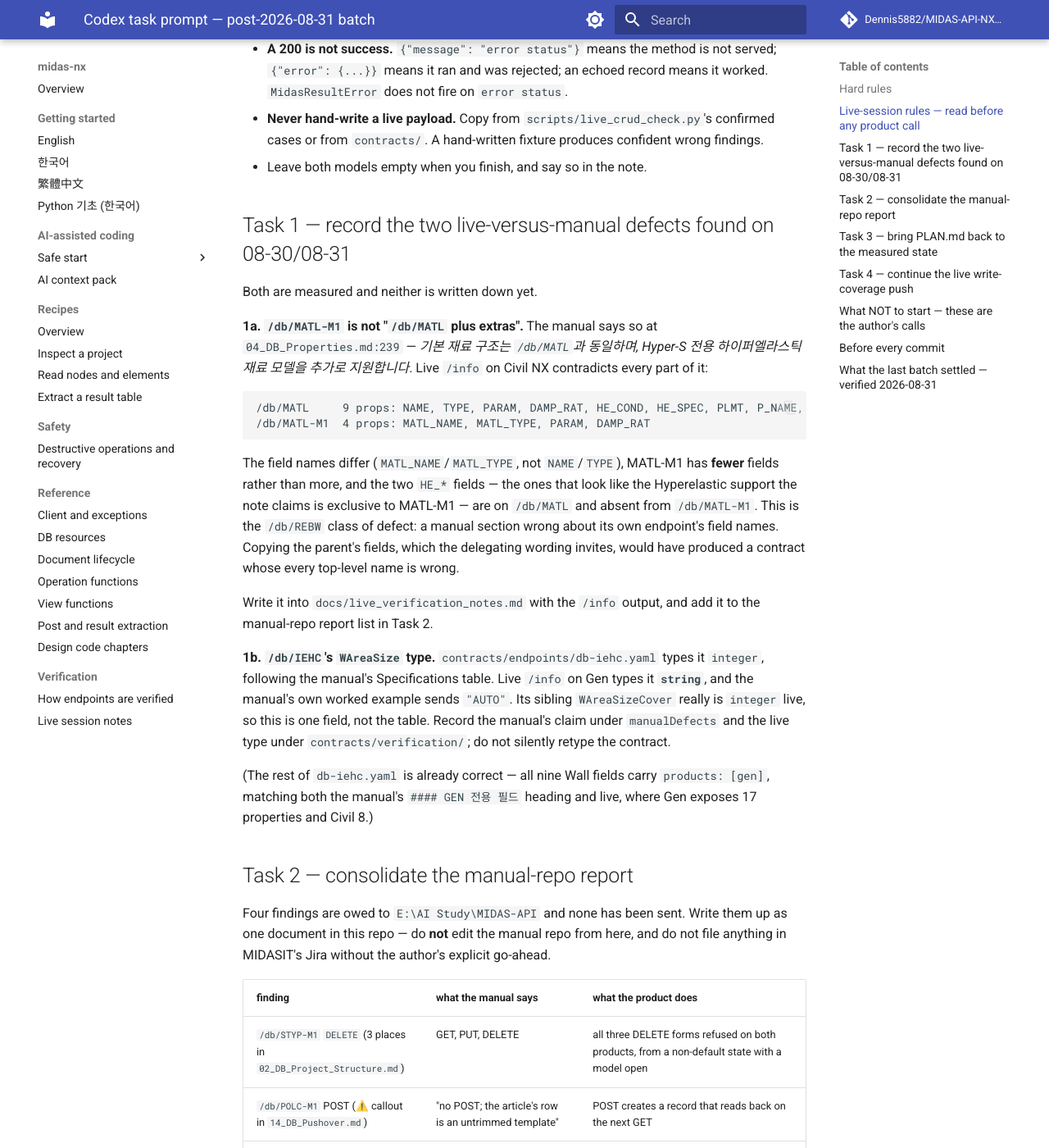
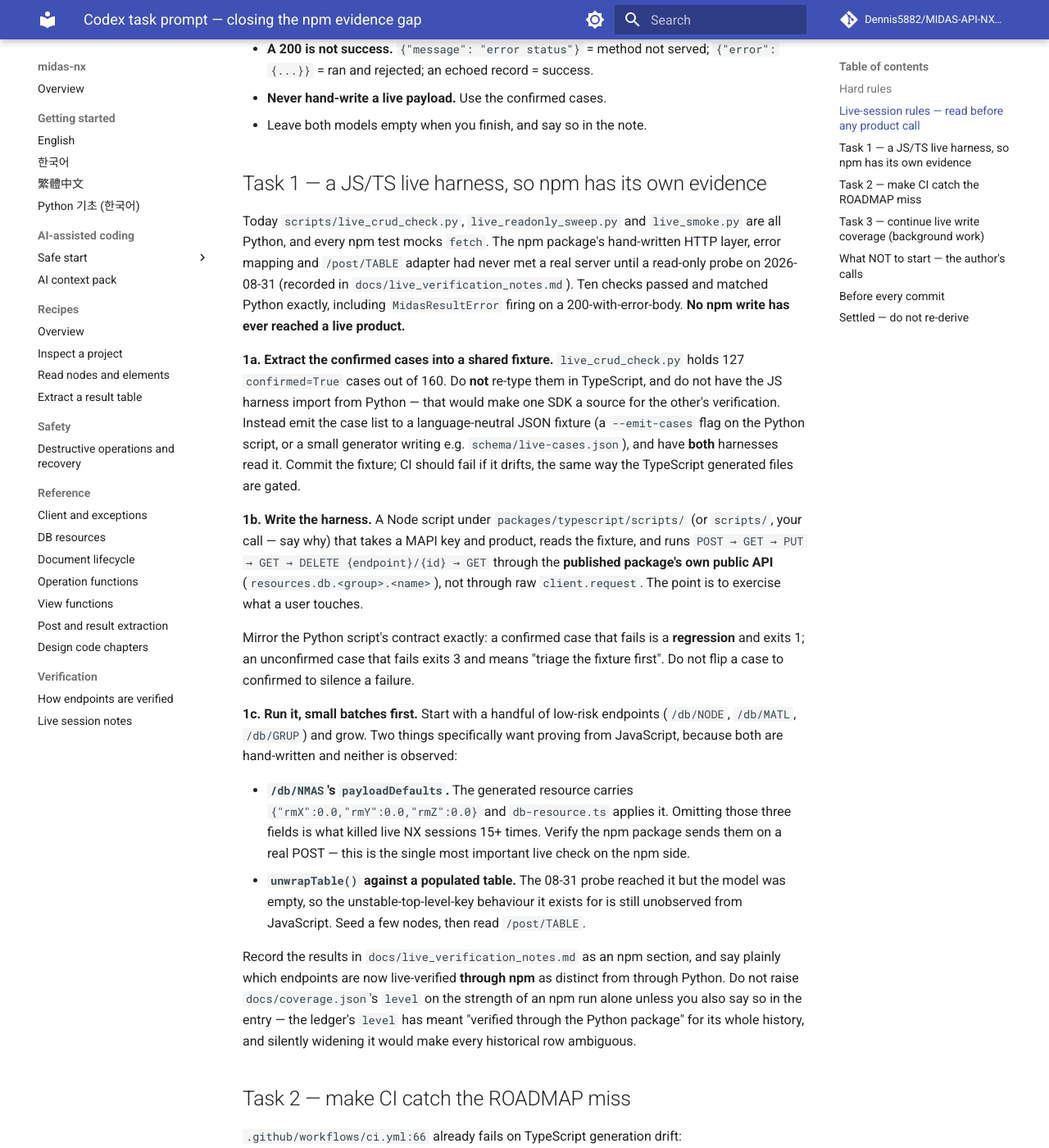
Before and after one commit to Dennis5882/MIDAS-API-NX-SDK, an MkDocs documentation site: the page built from docs/codex_handoff_prompt.md, in a window 1280 px wide and 1400 px high, scrolled down 1372 px. Shown: the whole window at 82% size. Built offline with MkDocs 1.6.1 and Material for MkDocs 9.7.7, drawn with Linux system fonts in a browser that asks for light colours; comment, search, counter and statistics services are not loaded; some of the changed text lies outside the part shown.

Commit message:
docs(contracts): point the next batch at the npm evidence gap
The previous edition's four tasks are done, and the contract-shape queue behind
them is blocked on four author decisions, so a straight continuation would put
an agent on open-ended live coverage by default. That is not the most valuable
thing available.

The two packages are at exact parity in code - 304 endpoint resources each,
zero difference either way, both published at 2.7.1. What differs is evidence:
165 endpoints are live-write-verified through the Python package and none
through npm, and until 2026-08-31 the npm package had never contacted a MIDAS
NX server at all. A read-only probe that day matched Python exactly, including
MidasResultError firing on a 200-with-error-body, but no npm write has ever
reached a live product. That gap is what stands between the npm package and
being recommended to other people.

Task 1 is therefore a JS/TS live harness, with the confirmed cases extracted to
a language-neutral JSON fixture both harnesses read - re-typing them in
TypeScript or importing the Python list would make one SDK a source for the
other's verification. It names the two hand-written paths that most need
observing from JavaScript: /db/NMAS's payloadDefaults, whose omission killed
live sessions 15+ times, and unwrapTable against a populated table, which the
08-31 probe reached but could not exercise on an empty model.

Task 2 adds the CI gate for ROADMAP.md drift. The file is generated from
coverage.json and has no gate, unlike the TypeScript generated files, which is
why two coverage commits in two days shipped stale counts.

Co-Authored-By: Claude Opus 5 <noreply@anthropic.com>

````diff
--- a/docs/codex_handoff_prompt.md
+++ b/docs/codex_handoff_prompt.md
@@ -1,11 +1,15 @@
-# Codex task prompt — post-2026-08-31 batch
+# Codex task prompt — closing the npm evidence gap
 
-Rewritten 2026-08-31 at `54a6050`. The previous edition's four tasks are done or
-correctly refused; see "What the last batch settled" at the end. Paste the
-section below into Codex.
+Rewritten 2026-08-31 at `98eb98d`. The previous edition's four tasks are all
+done (`9b8111f`, `2405496`, `b690b16`, `9ea3b21`). Paste the section below.
 
-The contract-shape queue is genuinely blocked on four author decisions, listed
-at the bottom. This batch is the work that does not touch them.
+**Why this batch looks different.** The two packages are at exact parity in
+code — 304 endpoint resources each, zero difference in either direction, both
+published at 2.7.1. The only real difference between them is **evidence**: 165
+endpoints are live-write-verified through the Python package and **zero**
+through npm. Until 2026-08-31 the npm package had never spoken to a MIDAS NX
+server at all. That gap, not the contract backlog, is what stands between the
+npm package and being recommended to other people, so it comes first.
 
 ---
 
@@ -21,156 +25,127 @@ prompt and those disagree, they win.
    (`E:\AI Study\MIDAS-API`, `docs/manual/*.md`),
    `docs/live_verification_notes.md`, and live `/info/{endpoint}` introspection.
 2. **Do not guess.** `unverified` is a correct answer; an invented one is not.
-3. **`documentedOptional` (a claim about the docs) and `safeToOmit` (a claim
-   about the product) are separate booleans.** `/db/NMAS` is the endpoint where
-   believing the manual ends a live NX session.
-4. **Where the manual and the product disagree, record both separately** — the
-   manual's claim under `manualDefects`, the product's behaviour under
-   `contracts/verification/`. Never collapse them.
+3. **`documentedOptional` (docs) and `safeToOmit` (product) are separate
+   booleans.** `/db/NMAS` is where believing the manual ends a live NX session.
+4. **Manual and product disagree → record both separately**, the manual's claim
+   under `manualDefects`, the product's under `contracts/verification/`.
 5. **A parity failure is an SDK defect, never a reason to edit a contract.**
 6. **Never hand-edit `contracts/drafts/` or `packages/typescript/src/generated/*`.**
    Drafts are git-ignored build output; if a draft is wrong, fix the extractor.
-7. **`ROADMAP.md` is generated from `docs/coverage.json`.** Any commit that
-   touches coverage reruns `python scripts/gen_roadmap.py` in the same commit.
-   The 08-31 pass missed this and shipped stale counts.
+7. **`ROADMAP.md` is generated from `docs/coverage.json`.** Rerun
+   `python scripts/gen_roadmap.py` in the same commit that touches coverage.
+   This was missed twice in two days; Task 2 makes CI catch it.
 8. **Do not release.** The author picks the version; both registries move
-   together. `scripts/` and `docs/` ship in neither package.
+   together.
 
 ## Live-session rules — read before any product call
 
-The author's Gen NX and Civil NX sessions are reachable and the last pass used
-them correctly. Keep it that way.
-
-- **Ask the author before the first product call of a session**, and confirm
-  both documents are empty. Verify it yourself with `GET /db/NODE` and
-  `GET /db/ELEM` — an empty model answers `{"message": ""}`.
-- **`/doc/NEW` discards unsaved work and has crashed Gen NX** when a large real
-  model was open. Never call it without the author confirming the document does
-  not matter.
+- **Ask the author before the first product call of a session** and confirm both
+  documents are empty. Verify with `GET /db/NODE` and `GET /db/ELEM` — an empty
+  model answers `{"message": ""}`.
+- **`/doc/NEW` discards unsaved work and has crashed Gen NX.** Never call it
+  without the author confirming the document does not matter.
 - **Delete every test record by its own id** (`DELETE {endpoint}/{id}`).
   `DELETE {endpoint}` with an ID-keyed `Assign` body empties the whole table.
-- **A 200 is not success.** `{"message": "error status"}` means the method is
-  not served; `{"error": {...}}` means it ran and was rejected; an echoed record
-  means it worked. `MidasResultError` does not fire on `error status`.
-- **Never hand-write a live payload.** Copy from `scripts/live_crud_check.py`'s
-  confirmed cases or from `contracts/`. A hand-written fixture produces
-  confident wrong findings.
+- **A 200 is not success.** `{"message": "error status"}` = method not served;
+  `{"error": {...}}` = ran and rejected; an echoed record = success.
+- **Never hand-write a live payload.** Use the confirmed cases.
 - Leave both models empty when you finish, and say so in the note.
 
-## Task 1 — record the two live-versus-manual defects found on 08-30/08-31
+## Task 1 — a JS/TS live harness, so npm has its own evidence
 
-Both are measured and neither is written down yet.
+Today `scripts/live_crud_check.py`, `live_readonly_sweep.py` and
+`live_smoke.py` are all Python, and every npm test mocks `fetch`. The npm
+package's hand-written HTTP layer, error mapping and `/post/TABLE` adapter had
+never met a real server until a read-only probe on 2026-08-31 (recorded in
+`docs/live_verification_notes.md`). Ten checks passed and matched Python
+exactly, including `MidasResultError` firing on a 200-with-error-body. **No npm
+write has ever reached a live product.**
 
-**1a. `/db/MATL-M1` is not "`/db/MATL` plus extras".** The manual says so at
-`04_DB_Properties.md:239` — *기본 재료 구조는 `/db/MATL`과 동일하며, Hyper-S 전용
-하이퍼엘라스틱 재료 모델을 추가로 지원합니다*. Live `/info` on Civil NX
-contradicts every part of it:
+**1a. Extract the confirmed cases into a shared fixture.** `live_crud_check.py`
+holds 127 `confirmed=True` cases out of 160. Do **not** re-type them in
+TypeScript, and do not have the JS harness import from Python — that would make
+one SDK a source for the other's verification. Instead emit the case list to a
+language-neutral JSON fixture (a `--emit-cases` flag on the Python script, or a
+small generator writing e.g. `schema/live-cases.json`), and have **both**
+harnesses read it. Commit the fixture; CI should fail if it drifts, the same way
+the TypeScript generated files are gated.
 
-```text
-/db/MATL     9 props: NAME, TYPE, PARAM, DAMP_RAT, HE_COND, HE_SPEC, PLMT, P_NAME, bMASS_DENS
-/db/MATL-M1  4 props: MATL_NAME, MATL_TYPE, PARAM, DAMP_RAT
+**1b. Write the harness.** A Node script under `packages/typescript/scripts/`
+(or `scripts/`, your call — say why) that takes a MAPI key and product, reads
+the fixture, and runs `POST → GET → PUT → GET → DELETE {endpoint}/{id} → GET`
+through the **published package's own public API** (`resources.db.<group>.<name>`),
+not through raw `client.request`. The point is to exercise what a user touches.
+
+Mirror the Python script's contract exactly: a confirmed case that fails is a
+**regression** and exits 1; an unconfirmed case that fails exits 3 and means
+"triage the fixture first". Do not flip a case to confirmed to silence a
+failure.
+
+**1c. Run it, small batches first.** Start with a handful of low-risk endpoints
+(`/db/NODE`, `/db/MATL`, `/db/GRUP`) and grow. Two things specifically want
+proving from JavaScript, because both are hand-written and neither is observed:
+
+- **`/db/NMAS`'s `payloadDefaults`.** The generated resource carries
+  `{"rmX":0.0,"rmY":0.0,"rmZ":0.0}` and `db-resource.ts` applies it. Omitting
+  those three fields is what killed live NX sessions 15+ times. Verify the npm
+  package sends them on a real POST — this is the single most important live
+  check on the npm side.
+- **`unwrapTable()` against a populated table.** The 08-31 probe reached it but
+  the model was empty, so the unstable-top-level-key behaviour it exists for is
+  still unobserved from JavaScript. Seed a few nodes, then read `/post/TABLE`.
+
+Record the results in `docs/live_verification_notes.md` as an npm section, and
+say plainly which endpoints are now live-verified **through npm** as distinct
+from through Python. Do not raise `docs/coverage.json`'s `level` on the strength
+of an npm run alone unless you also say so in the entry — the ledger's `level`
+has meant "verified through the Python package" for its whole history, and
+silently widening it would make every historical row ambiguous.
+
+## Task 2 — make CI catch the ROADMAP miss
+
+`.github/workflows/ci.yml:66` already fails on TypeScript generation drift:
+
+```yaml
+- name: Fail if generated TypeScript files drifted
+  run: git diff --exit-code -- schema/typescript-resources.json schema/typescript-coverage.json packages/typescript/src/generated
 ```
 
-The field names differ (`MATL_NAME`/`MATL_TYPE`, not `NAME`/`TYPE`), MATL-M1 has
-**fewer** fields rather than more, and the two `HE_*` fields — the ones that
-look like the Hyperelastic support the note claims is exclusive to MATL-M1 —
-are on `/db/MATL` and absent from `/db/MATL-M1`. This is the `/db/REBW` class of
-defect: a manual section wrong about its own endpoint's field names. Copying the
-parent's fields, which the delegating wording invites, would have produced a
-contract whose every top-level name is wrong.
+`ROADMAP.md` is generated the same way and has no such gate, which is why two
+coverage commits in two days shipped stale counts. Add the symmetric step: run
+`python scripts/gen_roadmap.py`, then `git diff --exit-code -- ROADMAP.md`.
 
-Write it into `docs/live_verification_notes.md` with the `/info` output, and add
-it to the manual-repo report list in Task 2.
+## Task 3 — continue live write coverage (background work)
 
-**1b. `/db/IEHC`'s `WAreaSize` type.** `contracts/endpoints/db-iehc.yaml` types
-it `integer`, following the manual's Specifications table. Live `/info` on Gen
-types it **`string`**, and the manual's own worked example sends `"AUTO"`. Its
-sibling `WAreaSizeCover` really is `integer` live, so this is one field, not the
-table. Record the manual's claim under `manualDefects` and the live type under
-`contracts/verification/`; do not silently retype the contract.
+234 of 399 endpoints are `read`-level only. A read shows the route exists and
+parses; every field-name, enum and default defect found so far was invisible to
+one. This is open-ended by design — do it in batches between the tasks above,
+not as a push to finish.
 
-(The rest of `db-iehc.yaml` is already correct — all nine Wall fields carry
-`products: [gen]`, matching both the manual's `#### GEN 전용 필드` heading and
-live, where Gen exposes 17 properties and Civil 8.)
+Method: take the payload from a confirmed case or its contract, run the full
+round trip on an empty scratch model, record it, set `level` and rerun
+`gen_roadmap.py` in the same commit. A failure is a finding, not a blocked task
+— `"Wrong Field"` usually means a bad **value**, so vary the enum value before
+varying the fields, and record what you tried.
 
-## Task 2 — consolidate the manual-repo report
+Known-unresolved and worth a fresh attempt: `/db/SDIS`'s LRB branch,
+`/db/WVLD` on Civil (suspected module gate), `/db/NLLP`.
 
-Four findings are owed to `E:\AI Study\MIDAS-API` and none has been sent. Write
-them up as one document in this repo — do **not** edit the manual repo from
-here, and do not file anything in MIDASIT's Jira without the author's explicit
-go-ahead.
+## What NOT to start — the author's calls
 
-| finding | what the manual says | what the product does |
-| --- | --- | --- |
-| `/db/STYP-M1` `DELETE` (3 places in `02_DB_Project_Structure.md`) | GET, PUT, DELETE | all three DELETE forms refused on both products, from a non-default state with a model open |
-| `/db/POLC-M1` POST (⚠️ callout in `14_DB_Pushover.md`) | "no POST; the article's row is an untrimmed template" | POST creates a record that reads back on the next GET |
-| `/db/MATL-M1` structure (`04_DB_Properties.md:239`) | same structure as `/db/MATL`, plus Hyperelastic | different field names, fewer fields, `HE_*` on the parent instead |
-| `/db/IEHC` `WAreaSize` | Integer | `string` live; the chapter's own example sends `"AUTO"` |
+Four decisions block the contract-shape queue. Each has a written proposal in
+`docs/contract_migration_brief.md`. Bring questions, not implementations.
 
-Two of these originate in MIDASIT's official articles rather than the manual
-repo's transcription (`/db/STYP-M1`'s `activeMethods`, `/db/MATL-M1`'s note).
-Say which is which — the manual repo can fix its own text, but only MIDASIT can
-fix theirs.
+- **D1 — non-literal defaults** (`System`, `Auto`). Blocks `/db/STYP-M1`, whose
+  draft is otherwise complete, plus ~14 others. Proposal: a
+  `documentedDefaultNote`, mirroring the existing `enumNote`.
+- **D2 — requiredness unstated.** Blocks `db-mvctch` (76) and `db-wvld` (54).
+- **D3 — conditional variant schema.** 155 unmerged tables, 57 expressible.
+- **D4 — scalar `Argument`.** Nine `/doc/*` endpoints.
 
-## Task 3 — bring `PLAN.md` back to the measured state
-
-`CLAUDE.md` requires §2's status table and §4's milestone table to match the
-tree, and they do not. Measure, do not copy these:
-
-| PLAN.md says | measured 2026-08-31 |
-| --- | --- |
-| 845 Python tests | 863 |
-| 279 endpoint contracts, 2,162 fields, 104 drafts | 283, 2,228, 100 |
-| write coverage 162/399 | 165/399 (read 234) |
-
-Update the "Last updated" line in the same commit. `PLAN.md` goes stale fast —
-it spent three releases listing shipped work as pending — so verify each row
-against the tree rather than adjusting the numbers you find.
-
-## Task 4 — continue the live write-coverage push
-
-This is the largest body of available work and it needs no schema decision. 234
-of 399 endpoints are verified at `read` level only, and a read proves far less
-than a round trip: it shows the route exists and parses, while every
-field-name, enum and default defect found so far was invisible to reads.
-
-Read `docs/live_verification_notes.md`'s existing batches for the established
-method, then work in small batches. For each endpoint:
-
-1. Take the payload from `scripts/live_crud_check.py`'s confirmed cases or from
-   its contract. Never hand-write one.
-2. `POST -> GET -> PUT -> GET -> DELETE {endpoint}/{id} -> GET`, on an empty
-   scratch model, following the live-session rules above.
-3. Record the result in `docs/live_verification_notes.md` **and** set
-   `docs/coverage.json`'s `level` to `"write"` with the build baseline — then
-   rerun `gen_roadmap.py` in the same commit.
-4. A failure is a finding, not a blocked task. `"Wrong Field"` from a `/db/*`
-   write usually means a bad **value**, not a bad field name — vary the enum
-   value before varying the fields. Record what you tried.
-
-Three known-unresolved write paths are worth a fresh attempt with this method,
-and all three are already documented as unresolved rather than assumed broken:
-`/db/SDIS`'s LRB and NRB branches, `/db/WVLD` on Civil (suspected module gate,
-not payload spelling), and `/db/NLLP`.
-
-## What NOT to start — these are the author's calls
-
-All four block contract-shape work and none may be decided by an agent. Each
-has a proposal in `docs/contract_migration_brief.md`; bring questions, not
-implementations.
-
-- **D1 — non-literal defaults** (`System`, `Auto`, `ADD, REPLACE`). Blocks
-  `/db/STYP-M1`, whose draft is otherwise complete and correct, plus ~14 others.
-  Proposal: a `documentedDefaultNote`, mirroring the existing `enumNote`.
-- **D2 — requiredness unstated.** Blocks `db-mvctch` (76 notes) and `db-wvld`
-  (54). `requirement` has no value for "the manual does not say", and inventing
-  `optional` for a blank column is the `documentedOptional`/`safeToOmit`
-  conflation the schema exists to prevent.
-- **D3 — conditional variant schema.** 155 unmerged tables; 57 become
-  expressible. Proposal: give `variant.when` the shape field-level
-  `appliesWhen` already has, and add `in` to both.
-- **D4 — scalar `Argument`.** Nine `/doc/*` endpoints whose whole argument is a
-  string, not an object with fields.
+Also the author's, not yours: **sending `docs/manual_repo_report_2026-08-31.md`**
+anywhere. It is a hand-off document. Do not edit the manual repo from here and
+do not file anything in MIDASIT's Jira without an explicit go-ahead.
 
 Also out of scope: Stage 4 (Python generated from contracts), and any release.
 
@@ -186,35 +161,25 @@ cd packages/typescript && npm run generate && npm run typecheck && npm test
 git status --short                     # generation drift must be empty
 ```
 
-Commit messages: imperative subject, body explaining *why*; match `git log`.
-One task per commit.
+Commit messages: imperative subject, body explaining *why*. One task per commit.
 
 ---
 
-## What the last batch settled — verified 2026-08-31
+## Settled — do not re-derive
 
-Kept so the same ground is not re-covered.
-
-- **`/db/STYP-M1` numbering** — fixed. The draft now nests all four
-  `MASS_CONTROL` members, with the correct enums (`[CENTROID, OFFSET]`,
-  `[XYZ, XY, Z]`) and a boolean `appliesWhen`. Only D1 blocks promotion.
+- **`/db/STYP-M1` numbering, enums, boolean condition** — fixed; only D1 blocks
+  promotion.
 - **Shadow gate** — widened past `/db/*` to `/DESIGN/*`.
-- **Variant measurement** — the counter is reproducible now: 253 supplementary
-  tables, of which 155 unmerged, split 4 / 53 / 98 by selector evidence, with
-  per-table detail from `--report`. This is what D3 will be decided on.
-- **Missing Default columns** — recorded once under `extraction.missingColumns`;
-  four contracts promoted (SDHY, SDVE, SDVI, NLLP). The four not promoted were
-  correctly refused: SDIS and SDST are variant-blocked, MVCTch and WVLD are
-  Required-blocked.
+- **Variant measurement** — reproducible: 253 supplementary tables, 155
+  unmerged, split 4 / 53 / 98 by selector evidence. This is what D3 decides on.
+- **Missing Default columns** — recorded under `extraction.missingColumns`; four
+  contracts promoted. The four refused were correctly refused.
 - **Live `/info` reconciliation** — `/db/MVCTch` `BRIDGE2`, `/db/MVLD` `ASL`,
-  `/db/MVLDch`'s auto-optimize branch, `/db/STCT`'s `bSDLE`/`vSDLE`, and
-  `/db/IEHC`'s beam-field renames. Independently re-verified against both
-  products; every claim held, including the nested member names.
-- **Live round trips (08-31)** — `/db/MATL-M1` all three `P_TYPE` branches,
-  `/db/SDST` on both products, `/db/SDIS`'s SLD branch on Gen, `/db/MVCTch`'s
-  `iCODETYPE=0` branch on both. Cleanup verified: both models answer
-  `{"message": ""}` for every endpoint touched.
-- **`/doc/*` and Hyper-S `-M1`** — correctly identified as blocked, not skipped.
-  `/doc/OPEN`'s `Argument` really is a bare string (D4), and `/db/MATL-M1`'s
-  "same structure as the parent" wording is provably wrong, so copying the
-  parent's fields would have been a guess. See Task 1a.
+  `/db/MVLDch`, `/db/STCT`, `/db/IEHC`. Independently re-verified; all held.
+- **Live round trips** — `/db/MATL-M1` (3 `P_TYPE` branches), `/db/SDST` both
+  products, `/db/SDIS` SLD + NRB on Gen, `/db/MVCTch` both products.
+- **Manual defects** — four consolidated in
+  `docs/manual_repo_report_2026-08-31.md`, MIDASIT-article errors separated from
+  manual-repo transcription errors.
+- **npm read paths, live** — verified 2026-08-31 against both products and
+  matching Python exactly. Writes remain unverified; that is Task 1.
````
